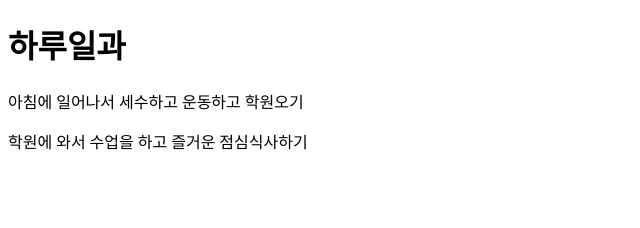
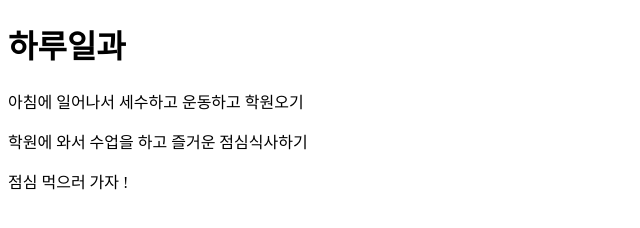
Before and after one commit to a0im/study_git, a plain HTML site: page aaa.html in a window 1280 px wide. Shown: the whole page, without its empty margins (0-640 px from the left). Drawn offline with Linux system fonts and the light colour scheme.

Commit message:
문서수정 2번째

```diff
--- a/aaa.html
+++ b/aaa.html
@@ -10,5 +10,6 @@
     <h1>하루일과</h1>
     <p>아침에 일어나서 세수하고 운동하고 학원오기</p>
     <p>학원에 와서 수업을 하고 즐거운 점심식사하기</p>
+    <p>점심 먹으러 가자 ! </p>
   </body>
 </html>
```
